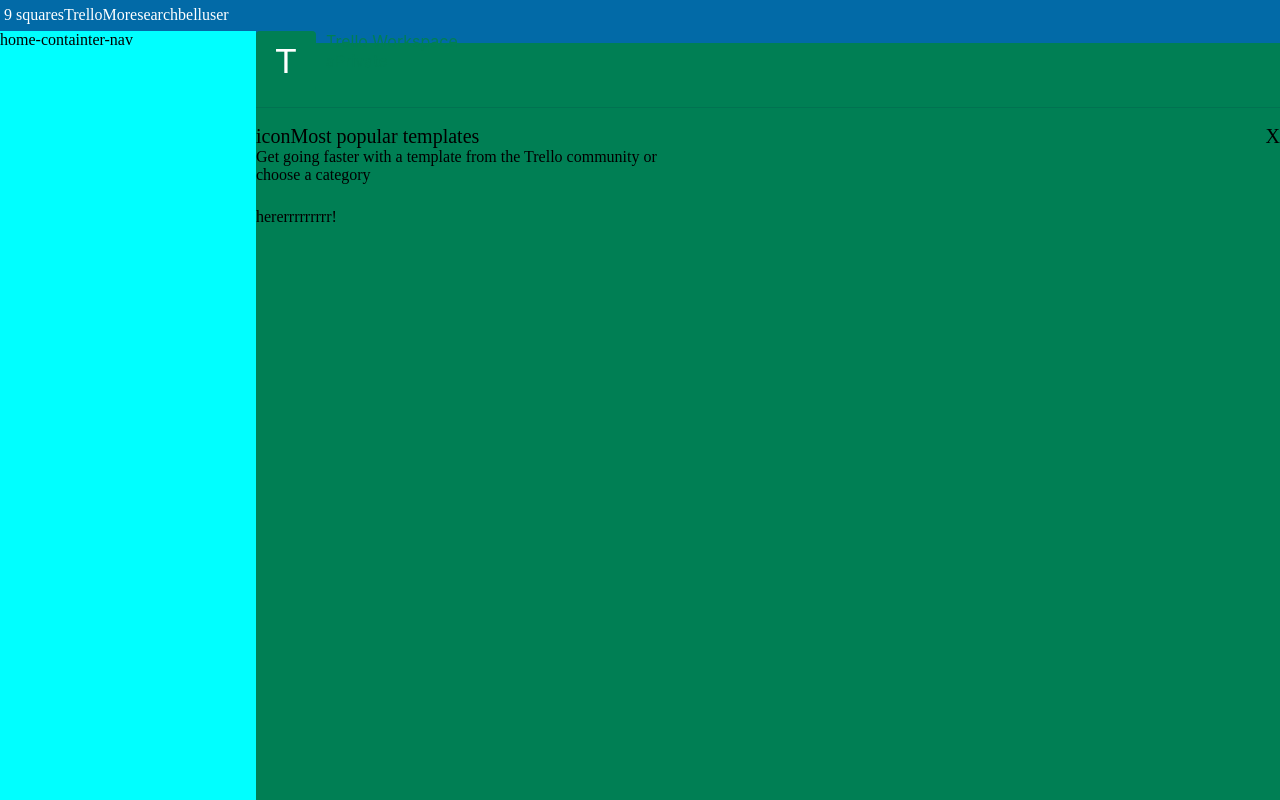
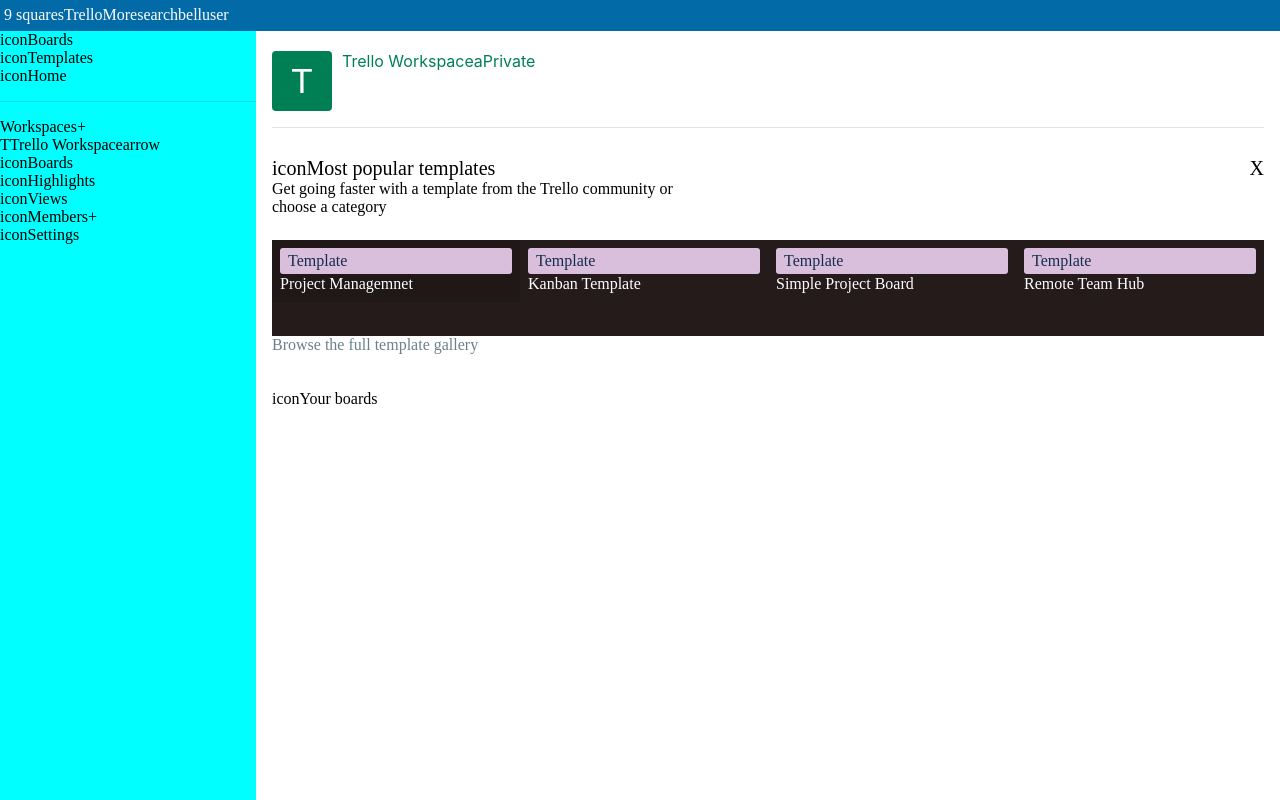
Before and after one commit to Hadar5325/Trello, a plain HTML site: page index.html in a window 1280 px wide. Drawn offline with Linux system fonts and the light colour scheme.

Commit message:
adding css to web

```diff
--- a/index.html
+++ b/index.html
@@ -21,8 +21,57 @@
                 <div>user</div>
             </div>
         </div>
-        <div class="home-containter-nav">
-            home-containter-nav
+        <div class="home-nav">
+            <div class="boards-containter">
+                <div class="boards-icon">icon</div>
+                <div class="boards-word">Boards</div>
+            </div>
+            <div class="templates-containter">
+                <div class="templates-icon">icon</div>
+                <div class="templates-word">Templates</div>
+            </div>
+            <div class="home-containter">
+                <div class="home-icon">icon</div>
+                <div class="home-word">Home</div>
+            </div>
+
+            <hr>
+
+            <div class="workspaces">
+                <div class="workspace-container">
+                    <div class="workspcae-word">Workspaces</div>
+                    <div class="add-workspace">+</div>
+                </div>
+                <div class="trello-workspace-container">
+                    <div class="trello-workspace-icon">T</div>
+                    <div class="trello-workspace-words">Trello Workspace</div>
+                    <div class="trello-workspace-arraw">arrow</div>
+                </div>
+                <div class="items-trello-containter">
+                    <div class="boards-containter">
+                        <div class="boards-icon">icon</div>
+                        <div class="boards-word">Boards</div>
+                    </div>
+                    <div class="highlights-containter">
+                        <div class="highlights-icon">icon</div>
+                        <div class="highlights-word">Highlights</div>
+                    </div>
+                    <div class="views-containter">
+                        <div class="views-icon">icon</div>
+                        <div class="views-word">Views</div>
+                    </div>
+                    <div class="members-containter">
+                        <div class="members-icon">icon</div>
+                        <div class="members-word">Members</div>
+                        <div class="members-add">+</div>
+                    </div>
+                    <div class="settings-containter">
+                        <div class="settings-icon">icon</div>
+                        <div class="settings-word">Settings</div>
+                    </div>
+                </div>
+            </div>
+
         </div>
         <div class="main-content">
             <div class="main-content-container">
@@ -64,7 +113,39 @@
                     <div>choose a category</div>
 
                     <div class="options-for-templates">
-                        hererrrrrrrrr!
+                        <div class="container-template">
+                            <div class="data-container project-managemnet-container">
+                                <div class="template">Template</div>
+                                <div class="name-option">Project Managemnet</div>
+                            </div>
+                        </div>
+                        <div class="container-template">
+                            <div class="data-container kaban-template-containter">
+                                <div class="template">Template</div>
+                                <div class="name-option">Kanban Template</div>
+                            </div>
+                        </div>
+                        <div class="container-template">
+                            <div class="data-container simple-project-board-container">
+                                <div class="template">Template</div>
+                                <div class="name-option">Simple Project Board</div>
+                            </div>
+                        </div>
+                        <div class="container-template">
+                            <div class="data-container remote-team-hub-container">
+                                <div class="template">Template</div>
+                                <div class="name-option">Remote Team Hub</div>
+                            </div>
+                        </div>
+                    </div>
+                    <a class="browse-full-template">
+                        Browse the full template gallery
+                    </a>
+                </div>
+                <div class="your-boards">
+                    <div class="your-boards-container">
+                        <div class="icon-your-boards">icon</div>
+                        <div class="word-your-boards">Your boards</div>
                     </div>
                 </div>
 
--- a/style.css
+++ b/style.css
@@ -2,14 +2,17 @@
     margin: 0;
     border: 0;
     padding: 0;
+    box-sizing: border-box;
 }
 
 :root {
     --color1: rgb(2 106 167);
     --color2: rgb(255 255 255);
     --color3: #007f54;
-
     --color4: #091e4221;
+    --color5: #172b4d;
+    --color6: #d9bfdb;
+    --color7: #6b808c;
 
     --heightHeader: 31.200px;
     --paddingHeaderHeight: 4px;
@@ -25,18 +28,27 @@
     --heightOfhr: 1px;
 
     --marginTopTemplates: 24px;
+
+    /* templates */
+    --borderRadious-template: 3px;
+    --paddingTemplate: 3px 8px;
+    --padding: 8px;
+    --heightTemplate: 96px;
+    --lineHeightTempalte: 20px;
+    --paddingPopularTemplates: 12px 0px;
+    --marginPopularTemplates: 0 auto 24px auto;
 }
 
 /** layout*/
 div.layout {
-    background-color: #007f54;
+    background-color: var(--color2);
     min-height: 100vh;
     display: grid;
     grid-template-columns: 1fr 4fr;
     grid-template-rows: 31.200px 1fr;
     grid-template-areas:
         "header header"
-        "home-containter-nav main";
+        "home-nav main";
 }
 
 
@@ -54,8 +66,8 @@
     justify-content: start;
 }
 
-div.home-containter-nav {
-    grid-area: home-containter-nav;
+div.home-nav {
+    grid-area: home-nav;
     background-color: aqua;
 }
 
@@ -65,8 +77,8 @@
 
 /****Main content*************/
 
-div.main-content-container {
-    grid-area: main
+div.main-content {
+    grid-area: main;
     margin: 20px 16px 0px;
 }
 
@@ -117,7 +129,61 @@
 div.icon-and-most-popular-templates-flex {
     display: flex;
 }
+div.most-popular-templates{
+    padding: var(--paddingPopularTemplates);
+    margin: var(--marginPopularTemplates);
+}
 
 div.options-for-templates {
     margin-top: var(--marginTopTemplates);
+    display: grid;
+    grid-template-columns: repeat(4, 1fr);
+    color: var(--color2)
 }
+
+.project-managemnet-container {
+    background-color: hsla(0, 0%, 0%, 0.15);
+}
+
+.template {
+    border-radius: var(--borderRadious-template);
+    padding: var(--paddingTemplate);
+    color: var(--color5);
+    background-color: var(--color6);
+}
+
+div.container-template {
+    display: flex;
+    flex-direction: column;
+    height: var(--heightTemplate);
+    line-height: var(--lineHeightTempalte);
+    background-color: rgb(38, 27, 27);
+    cursor: pointer;
+}
+
+div.data-container {
+    padding: var(--padding);
+}
+
+a.browse-full-template{
+    color:var(--color7);
+    cursor: pointer;
+}
+/*nav aside*/
+div.boards-containter,
+div.templates-containter,
+div.home-containter,
+div.workspace-container,
+div.trello-workspace-container,
+div.highlights-containter,
+div.views-containter,
+div.members-containter,
+div.settings-containter {
+    display: flex;
+}
+/*Your boards*/
+div.your-boards-container{
+    display: flex;
+}
+
+/*Mobile-first*/
```
Also changed, not shown: trello.png (added).
